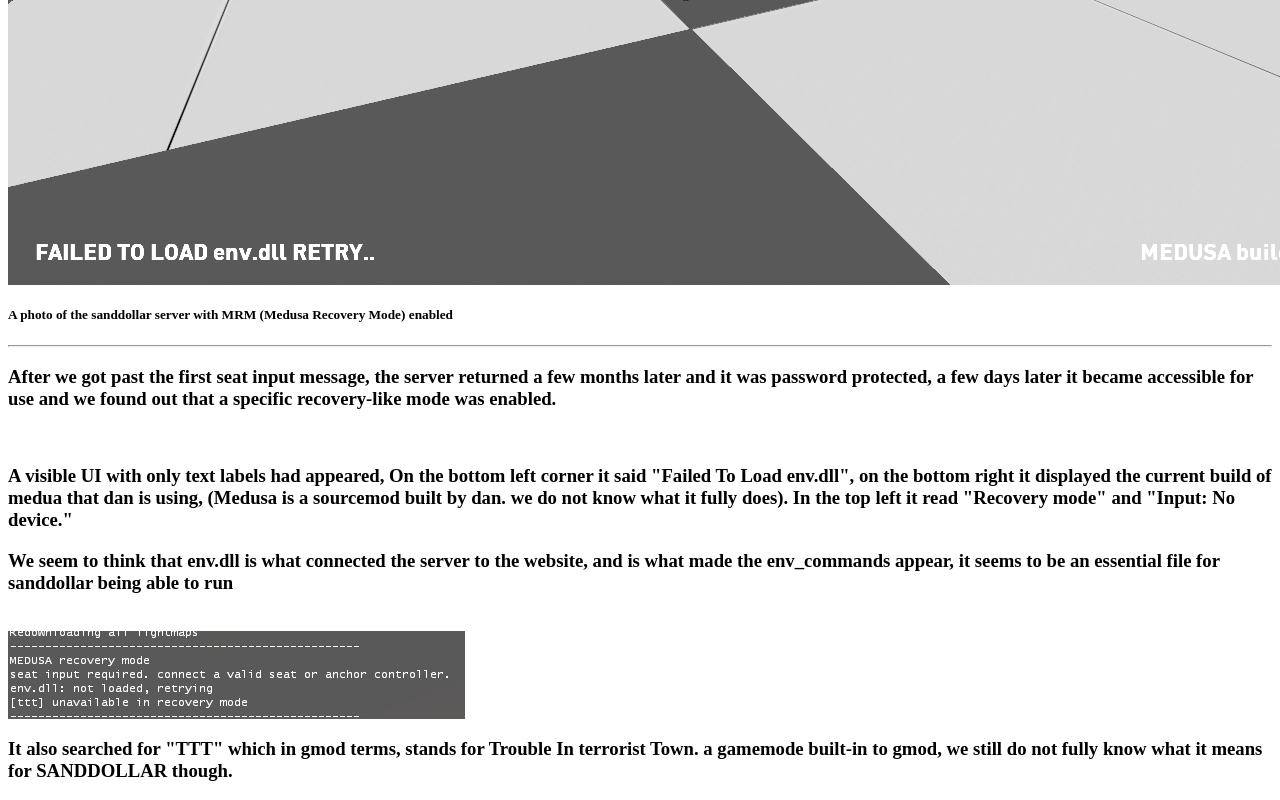
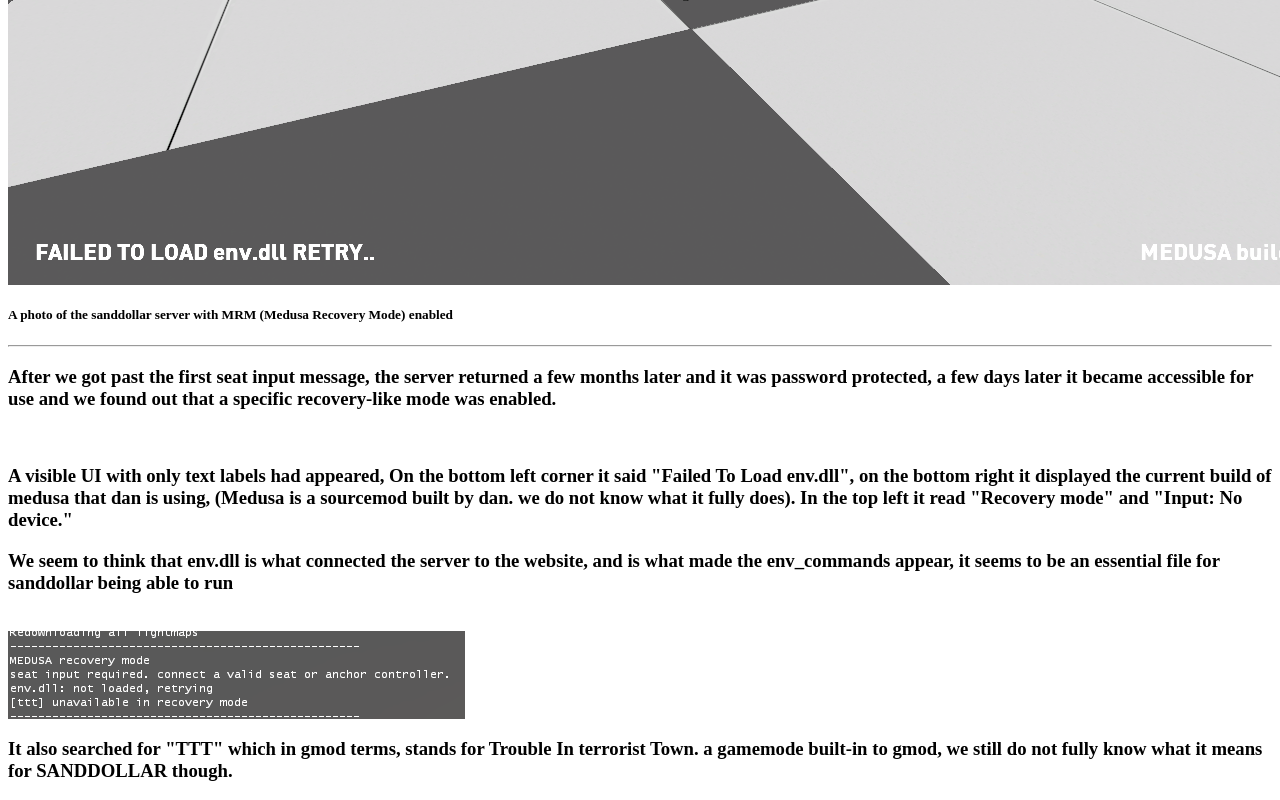
Before and after one commit to Earthblah/sanddollardocumentation, a plain HTML site: page medusarecoverymode.html in a window 1280 px wide. Shown: the part 599-1399 px from the top of the page. Drawn offline with Linux system fonts and the light colour scheme.

Commit message:
Fixed slight spelling mistake (embarrasing that i have to say this here)
Accidentally typed "Medua" instead of medusa 💀

```diff
--- a/medusarecoverymode.html
+++ b/medusarecoverymode.html
@@ -8,7 +8,7 @@
   <hr>
   <h3> After we got past the first seat input message, the server returned a few months later and it was password protected, a few days later it became accessible for use and we found out that a specific recovery-like mode was enabled.</h3>
   <br>
-  <h3> A visible UI with only text labels had appeared, On the bottom left corner it said "Failed To Load env.dll", on the bottom right it displayed the current build of medua that dan is using, (Medusa is a sourcemod built by dan. we do not know what it fully does). In the top left it read "Recovery mode" and "Input: No device."</h3>
+  <h3> A visible UI with only text labels had appeared, On the bottom left corner it said "Failed To Load env.dll", on the bottom right it displayed the current build of medusa that dan is using, (Medusa is a sourcemod built by dan. we do not know what it fully does). In the top left it read "Recovery mode" and "Input: No device."</h3>
   <h3> We seem to think that env.dll is what connected the server to the website, and is what made the env_commands appear, it seems to be an essential file for sanddollar being able to run</h3>
   <br>
   <img src = "images/medusa2.png">
```
